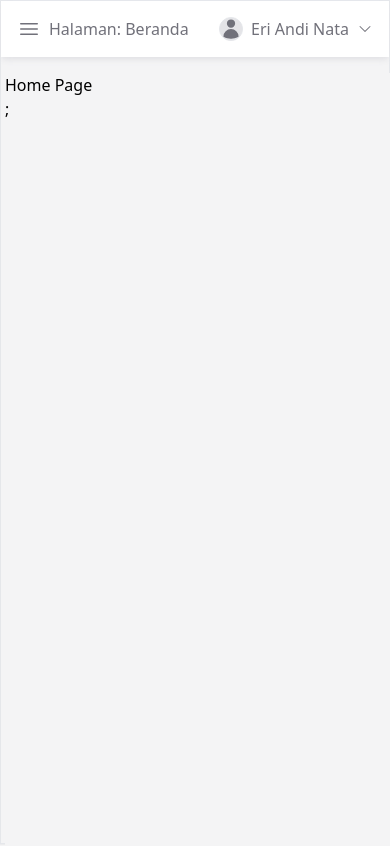
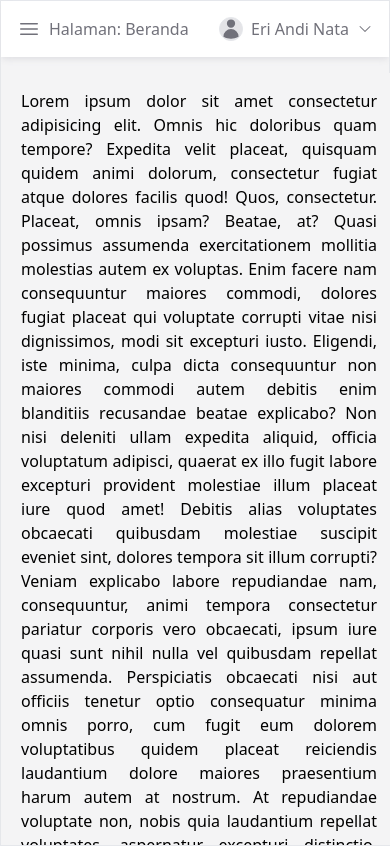
Before and after one commit to alfalinux/bista-app-v2, a Next.js app: page / in a window 390 px wide. Built offline with nearby package versions, Linux system fonts and the light colour scheme.

Commit message:
fix h-screen

```diff
--- a/components/Layout.js
+++ b/components/Layout.js
@@ -3,13 +3,13 @@ import TopNav from "./layout/TopNav";
 
 const Layout = (props) => {
   return (
-    <div className="w-full h-screen flex">
-      <div className="hidden h-full w-72 lg:block">
+    <div className="w-full max-h-[100dvh] flex">
+      <div className="hidden w-72 lg:block">
         <LeftMenu />
       </div>
-      <div className="w-full h-full flex flex-col items-center justify-center">
+      <div className="w-full flex flex-col items-center justify-start">
         <TopNav />
-        <main className="w-full h-full ml-2 overflow-scroll scrollbar bg-zinc-100">{props.children}</main>
+        <main className="w-full ml-2 overflow-scroll scrollbar bg-zinc-100">{props.children}</main>
       </div>
     </div>
   );
--- a/components/create-order/CreateOrderForm.js
+++ b/components/create-order/CreateOrderForm.js
@@ -48,13 +48,11 @@ const CreateOrderContainer = (props) => {
     initialValues.biayaSurat,
   ]);
 
-  console.log(showResi);
-
   return (
     <>
       <form
         onSubmit={onSubmit}
-        className="w-full overflow-hidden px-4 flex flex-col gap-4 md:grid md:grid-cols-2 lg:flex lg:flex-col xl:grid xl:grid-cols-2"
+        className="w-full lg:overflow-hidden px-4 flex flex-col gap-4 md:grid md:grid-cols-2 lg:flex lg:flex-col xl:grid xl:grid-cols-2"
       >
         {/* --DETAIL PENGIRIM-- */}
         <fieldset className="bg-white border-[1px] border-zinc-300 shadow-lg shadow-black/10 rounded-md p-4 text-sm text-zinc-600 flex flex-col gap-4">
--- a/components/create-order/FieldDetailPaket.js
+++ b/components/create-order/FieldDetailPaket.js
@@ -56,6 +56,7 @@ const FieldDetailPaket = (props) => {
   };
 
   const handleSimpan = (e) => {
+    e.preventDefault();
     if (!verified) {
       setVerified(true);
       setShowDetail(false);
@@ -67,7 +68,27 @@ const FieldDetailPaket = (props) => {
   };
 
   const handleHapus = (e) => {
-    setInitPaket((prevState) => prevState.filter((d) => d.id !== id));
+    e.preventDefault();
+    Swal.fire({
+      title: `Paket#${index + 1} | ID-${id}`,
+      text: `yakin mau dihapus?`,
+      icon: "warning",
+      showCancelButton: true,
+      confirmButtonColor: "#0ea5e9",
+      cancelButtonColor: "#ef4444",
+      confirmButtonText: "Ya, hapus!",
+      cancelButtonText: "Batalkan",
+    }).then((result) => {
+      if (result.isConfirmed) {
+        setInitPaket((prevState) => prevState.filter((d) => d.id !== id));
+        Swal.fire({
+          title: "Terhapus!",
+          text: `Paket#${index + 1} | ID-${id} sudah dihapus!`,
+          icon: "success",
+          confirmButtonColor: "#22c55e",
+        });
+      }
+    });
   };
 
   useEffect(() => {
@@ -300,28 +321,7 @@ const FieldDetailPaket = (props) => {
             </button>
             <button
               className={`w-28 flex items-center justify-center gap-1 bg-red-500 hover:bg-red-600 font-semibold text-white px-4 py-2 rounded-md  disabled:bg-zinc-300 disabled:text-zinc-100 disabled:cursor-not-allowed`}
-              onClick={(e) =>
-                Swal.fire({
-                  title: `Paket#${index + 1} | ID-${id}`,
-                  text: `yakin mau dihapus?`,
-                  icon: "warning",
-                  showCancelButton: true,
-                  confirmButtonColor: "#0ea5e9",
-                  cancelButtonColor: "#ef4444",
-                  confirmButtonText: "Ya, hapus!",
-                  cancelButtonText: "Batalkan",
-                }).then((result) => {
-                  if (result.isConfirmed) {
-                    handleHapus();
-                    Swal.fire({
-                      title: "Terhapus!",
-                      text: `Paket#${index + 1} | ID-${id} sudah dihapus!`,
-                      icon: "success",
-                      confirmButtonColor: "#22c55e",
-                    });
-                  }
-                })
-              }
+              onClick={handleHapus}
             >
               <TrashIcon className="h-5" />
               <p>Hapus</p>
--- a/components/create-order/ModalCreateOrder.js
+++ b/components/create-order/ModalCreateOrder.js
@@ -28,20 +28,40 @@ const ModalCreateOrder = (props) => {
         .toLocaleString("id-ID", { maximumFractionDigits: 5 })} Kg`,
     },
     { name: "Keterangan Paket", value: data.paket.map((d) => d.keterangan).join(", ") },
-    { name: "Ongkir per-Kilo", value: `Rp. ${Number(data.ongkirPerkilo).toLocaleString("id-ID")} ,-` },
-    { name: "Subtotal Ongkir", value: `Rp. ${Number(data.subtotalOngkir).toLocaleString("id-ID")} ,-` },
+    {
+      name: "Ongkir per-Kilo",
+      value: `Rp. ${Number(data.ongkirPerkilo).toLocaleString("id-ID", { maximumFractionDigits: 0 })} ,-`,
+    },
+    {
+      name: "Subtotal Ongkir",
+      value: `Rp. ${Number(data.subtotalOngkir).toLocaleString("id-ID", { maximumFractionDigits: 0 })} ,-`,
+    },
     {
       name: "Diskon",
       value: `${Number(data.diskon).toLocaleString("id-ID", { maximumFractionDigits: 5 })} %`,
     },
     {
       name: "Ongkir Setelah Diskon",
-      value: `Rp. ${Number(data.ongkirSetelahDiskon).toLocaleString("id-ID")} ,-`,
+      value: `Rp. ${Number(data.ongkirSetelahDiskon).toLocaleString("id-ID", {
+        maximumFractionDigits: 0,
+      })} ,-`,
     },
-    { name: "Biaya Packing", value: `Rp. ${Number(data.biayaPacking).toLocaleString("id-ID")} ,-` },
-    { name: "Biaya Surat", value: `Rp. ${Number(data.biayaSurat).toLocaleString("id-ID")} ,-` },
-    { name: "Biaya Asuransi", value: `Rp. ${Number(data.biayaAsuransi).toLocaleString("id-ID")} ,-` },
-    { name: "Total Ongkir", value: `Rp. ${Number(data.grandTotal).toLocaleString("id-ID")} ,-` },
+    {
+      name: "Biaya Packing",
+      value: `Rp. ${Number(data.biayaPacking).toLocaleString("id-ID", { maximumFractionDigits: 0 })} ,-`,
+    },
+    {
+      name: "Biaya Surat",
+      value: `Rp. ${Number(data.biayaSurat).toLocaleString("id-ID", { maximumFractionDigits: 0 })} ,-`,
+    },
+    {
+      name: "Biaya Asuransi",
+      value: `Rp. ${Number(data.biayaAsuransi).toLocaleString("id-ID", { maximumFractionDigits: 0 })} ,-`,
+    },
+    {
+      name: "Total Ongkir",
+      value: `Rp. ${Number(data.grandTotal).toLocaleString("id-ID", { maximumFractionDigits: 0 })} ,-`,
+    },
   ];
 
   const createResiHandler = () => {
--- a/pages/_document.js
+++ b/pages/_document.js
@@ -4,7 +4,7 @@ export default function Document() {
   return (
     <Html lang="en">
       <Head />
-      <body className="max-w-screen-2xl max-h-screen overflow-hidden mx-auto bg-zinc-100 border shadow-sm">
+      <body className="max-w-screen-2xl lg:overflow-hidden mx-auto bg-zinc-100 border shadow-sm">
         <Main />
         <NextScript />
       </body>
--- a/pages/index.js
+++ b/pages/index.js
@@ -3,7 +3,48 @@ import Layout from "@/components/Layout";
 const HomePage = () => {
   return (
     <Layout>
-      <div>Home Page</div>;
+      <div className="w-full text-justify p-4">
+        Lorem ipsum dolor sit amet consectetur adipisicing elit. Omnis hic doloribus quam tempore? Expedita
+        velit placeat, quisquam quidem animi dolorum, consectetur fugiat atque dolores facilis quod! Quos,
+        consectetur. Placeat, omnis ipsam? Beatae, at? Quasi possimus assumenda exercitationem mollitia
+        molestias autem ex voluptas. Enim facere nam consequuntur maiores commodi, dolores fugiat placeat qui
+        voluptate corrupti vitae nisi dignissimos, modi sit excepturi iusto. Eligendi, iste minima, culpa
+        dicta consequuntur non maiores commodi autem debitis enim blanditiis recusandae beatae explicabo? Non
+        nisi deleniti ullam expedita aliquid, officia voluptatum adipisci, quaerat ex illo fugit labore
+        excepturi provident molestiae illum placeat iure quod amet! Debitis alias voluptates obcaecati
+        quibusdam molestiae suscipit eveniet sint, dolores tempora sit illum corrupti? Veniam explicabo labore
+        repudiandae nam, consequuntur, animi tempora consectetur pariatur corporis vero obcaecati, ipsum iure
+        quasi sunt nihil nulla vel quibusdam repellat assumenda. Perspiciatis obcaecati nisi aut officiis
+        tenetur optio consequatur minima omnis porro, cum fugit eum dolorem voluptatibus quidem placeat
+        reiciendis laudantium dolore maiores praesentium harum autem at nostrum. At repudiandae voluptate non,
+        nobis quia laudantium repellat voluptates, aspernatur excepturi distinctio, minus provident. Fuga
+        illum nesciunt voluptas sapiente aliquam, in adipisci magni fugiat numquam labore velit odit delectus
+        iusto ullam saepe culpa corrupti consequatur laboriosam cupiditate reiciendis blanditiis provident?
+        Sint incidunt optio at quidem necessitatibus alias quis quod! Atque libero id labore repudiandae
+        obcaecati fugiat facilis dolorem officia rem similique, explicabo corrupti velit dignissimos? Sit
+        consequatur similique quidem cum expedita. Cum in nisi veritatis minima, quod omnis quisquam ex aut
+        neque enim consectetur dolorem natus deserunt minus ab hic, voluptatem exercitationem, pariatur
+        adipisci. Id eligendi, expedita minus ratione vitae qui nulla quas voluptatem quis. Natus repudiandae
+        temporibus voluptate accusantium veritatis esse laboriosam ad voluptas possimus, ut quisquam numquam
+        deleniti debitis voluptatem accusamus nam ipsum rem laudantium, adipisci quam! Optio praesentium
+        expedita totam nemo odio eaque error accusantium itaque dicta quibusdam quaerat ex cupiditate, officia
+        molestias quia voluptates ad harum officiis velit? Iusto ipsum perferendis sit accusantium nesciunt
+        corporis asperiores, aliquam animi cum enim assumenda quos, aut perspiciatis in quas facere quia, illo
+        officiis quasi porro ratione atque fuga earum. Impedit blanditiis ea minus tenetur autem quos, ex
+        distinctio aut eos. Est, corrupti? Animi aliquid, labore tempore velit temporibus repudiandae impedit
+        corporis quaerat vero pariatur vel, quos qui doloremque quidem dolore nostrum ut perferendis facilis
+        maiores similique tenetur eligendi est. Delectus, nihil animi neque accusamus maiores eligendi magni
+        nostrum deleniti! Aliquid ratione nostrum voluptatibus, reprehenderit consequatur aperiam at? Vitae,
+        deleniti officia totam earum, minima alias iste illum consectetur aspernatur facere autem sit ipsam
+        corrupti mollitia laudantium! Ea magnam vel a ab recusandae cum? In aliquid alias rem eos sit adipisci
+        corrupti, quasi quidem neque reiciendis deleniti beatae nemo voluptates, velit reprehenderit commodi
+        quos ad quod explicabo nam dolorum ipsa. Molestiae laudantium voluptates nemo earum. Vel velit
+        delectus amet quisquam at, nemo doloremque mollitia. Doloribus quasi autem voluptas tempora provident
+        dolores minus tenetur nisi architecto labore, voluptatibus obcaecati, et ducimus non, totam enim?
+        Porro quod officia esse suscipit non doloremque earum, distinctio reprehenderit, nam modi, fuga hic
+        obcaecati.
+      </div>
+      ;
     </Layout>
   );
 };
```
